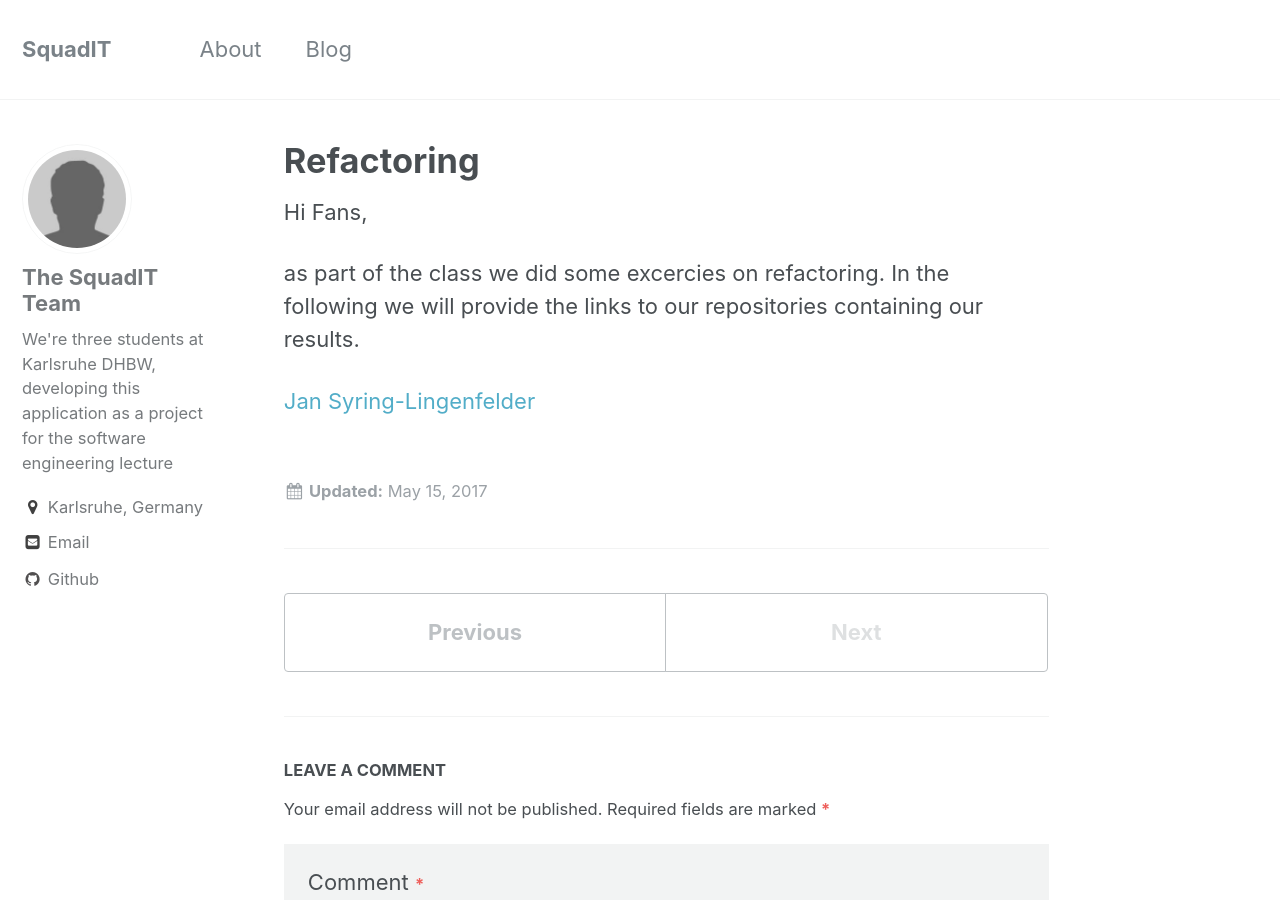
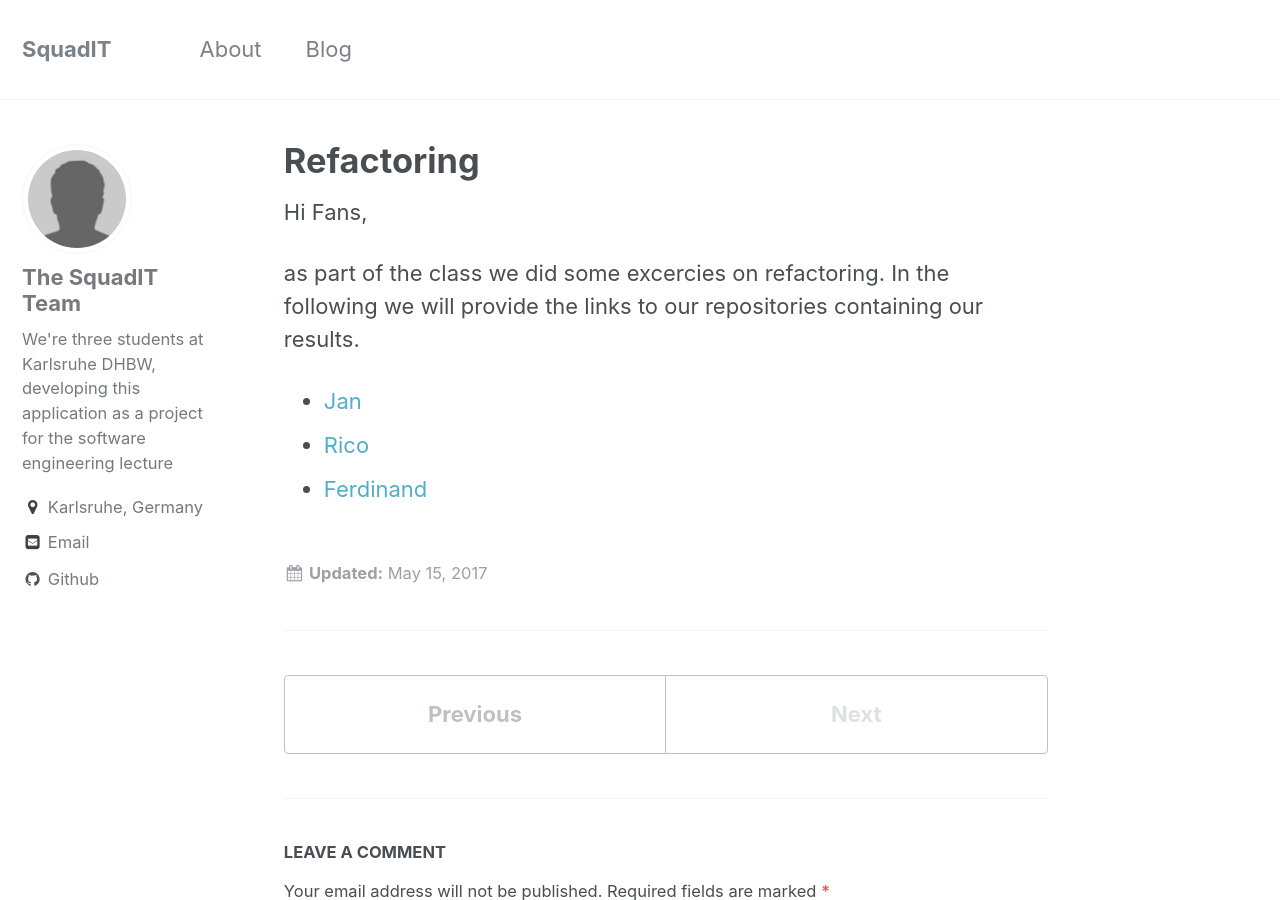
Before and after one commit to PalatinCoder/SquadIT, a Jekyll site: the page built from _posts/2017-05-15-refactoring.md, in a window 1280 px wide and 900 px high. Built offline with Jekyll 4.4.1, drawn with Linux system fonts in a browser that asks for light colours.

Commit message:
TASK: Add links

```diff
--- a/_posts/2017-05-15-refactoring.md
+++ b/_posts/2017-05-15-refactoring.md
@@ -7,4 +7,6 @@ Hi Fans,
 
 as part of the class we did some excercies on refactoring. In the following we will provide the links to our repositories containing our results.
 
-[Jan Syring-Lingenfelder](https://github.com/PalatinCoder/Fowler/commits/refactoring)
+* [Jan](https://github.com/PalatinCoder/Fowler/commits/refactoring)
+* [Rico](https://github.com/d-Rickyy-b/Fowler/tree/refactor)
+* [Ferdinand](https://github.com/FrdBrwn/Fowler/tree/refactorcode)
```
